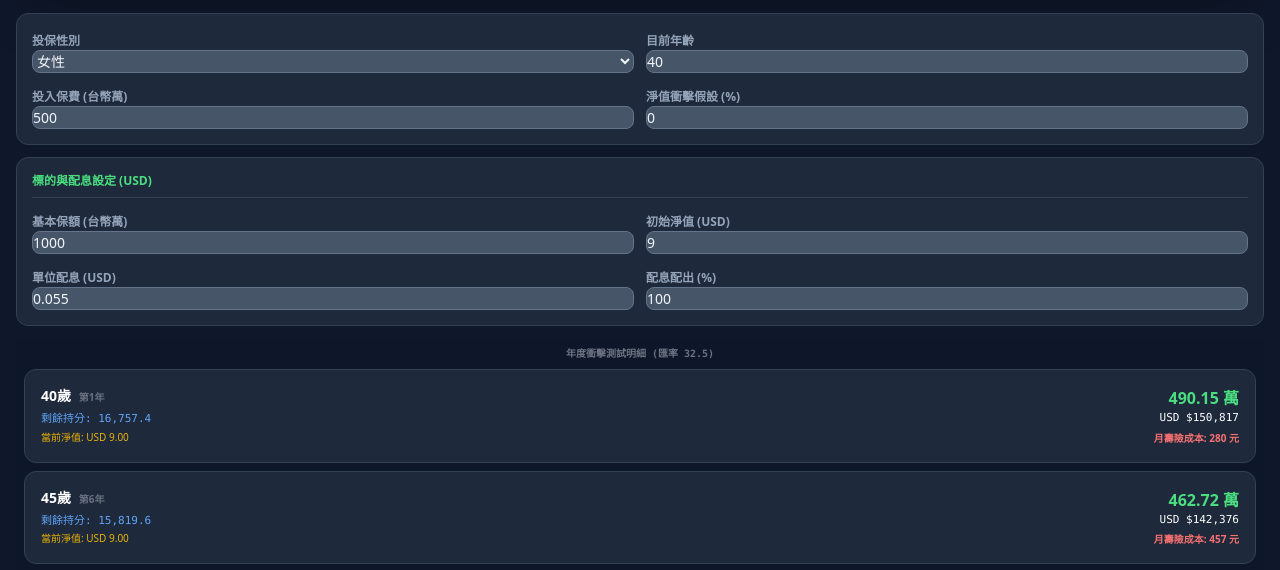
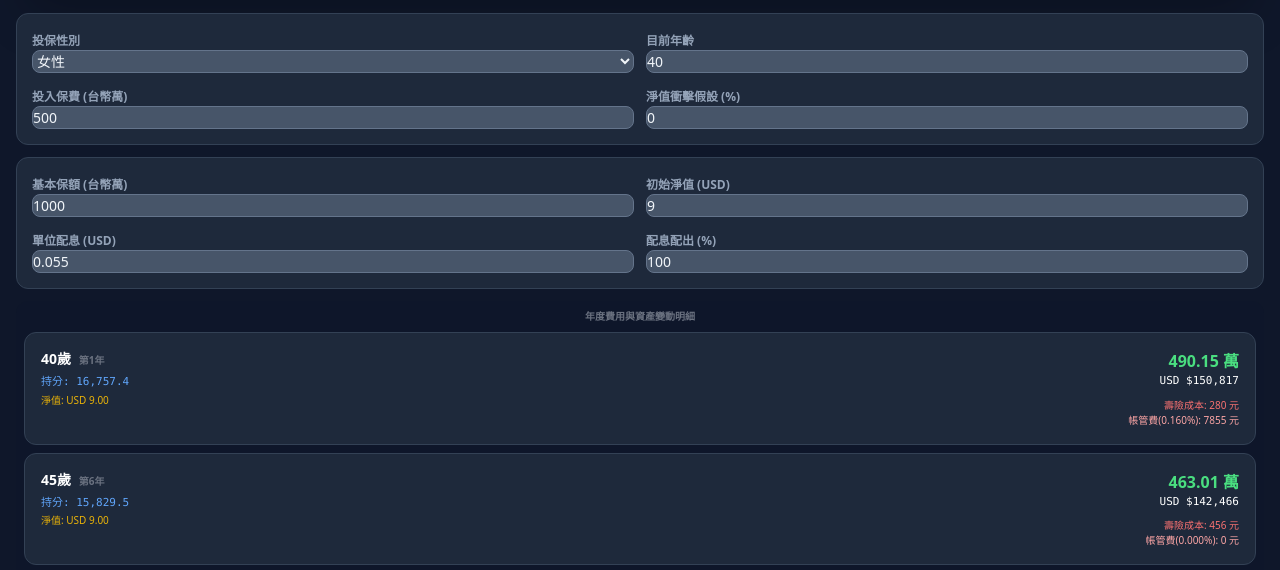
Before and after one commit to juststar0822-arch/my-fcn-dashboard, a plain HTML site: page 123.html in a window 1280 px wide. Shown: the part 230-800 px from the top of the page. Drawn offline with nearby package versions, Linux system fonts and the light colour scheme.

Commit message:
Update 123.html

```diff
--- a/123.html
+++ b/123.html
@@ -3,7 +3,7 @@
 <head>
     <meta charset="UTF-8">
     <meta name="viewport" content="width=device-width, initial-scale=1.0">
-    <title>元元致富精算 - 壓力測試版</title>
+    <title>元元致富精算 - 費用透明版</title>
     <script src="https://cdn.tailwindcss.com"></script>
     <script src="https://unpkg.com/vue@3/dist/vue.global.js"></script>
     <style>
@@ -12,6 +12,7 @@
         input, select { background: #475569; border: 1px solid #64748b; color: white; padding: 12px; border-radius: 8px; width: 100%; margin-top: 4px; font-size: 16px; outline: none; }
         label { color: #94a3b8; font-size: 12px; font-weight: bold; }
         .res-box { background: linear-gradient(135deg, #1e40af 0%, #111827 100%); border-radius: 20px; padding: 25px; text-align: center; margin-bottom: 15px; border: 1px solid #3b82f6; }
+        .fee-tag { font-size: 10px; padding: 1px 4px; border-radius: 3px; margin-left: 4px; }
     </style>
 </head>
 <body class="p-4">
@@ -31,12 +32,11 @@
         </div>
         <div class="grid grid-cols-2 gap-3">
             <div><label>投入保費 (台幣萬)</label><input type="number" v-model.number="principal"></div>
-            <div><label>淨值衝擊假設 (%)</label><input type="number" v-model.number="marketShock" placeholder="例如跌20填-20"></div>
+            <div><label>淨值衝擊假設 (%)</label><input type="number" v-model.number="marketShock"></div>
         </div>
     </div>
 
     <div class="input-card">
-        <h3 class="text-green-400 text-xs mb-3 font-bold border-b border-slate-700 pb-2 uppercase">標的與配息設定 (USD)</h3>
         <div class="grid grid-cols-2 gap-3">
             <div><label>基本保額 (台幣萬)</label><input type="number" v-model.number="faceAmount"></div>
             <div><label>初始淨值 (USD)</label><input type="number" v-model.number="nav" step="0.1"></div>
@@ -48,19 +48,26 @@
     </div>
 
     <div class="bg-slate-900/50 rounded-xl p-2 mb-10">
-        <h3 class="text-[10px] font-bold text-gray-500 mb-2 px-2 uppercase text-center font-mono">年度衝擊測試明細 (匯率 {{fx}})</h3>
+        <h3 class="text-[10px] font-bold text-gray-500 mb-2 px-2 uppercase text-center font-mono">年度費用與資產變動明細</h3>
         <div class="space-y-2">
             <div v-for="row in simulation" :key="row.age" class="bg-slate-800 p-4 rounded-xl border border-slate-700">
                 <div class="flex justify-between items-start">
                     <div class="flex-1">
                         <p class="text-sm font-bold text-white">{{ row.age }}歲 <span class="text-[10px] text-gray-500 ml-1">第{{ row.year + 1 }}年</span></p>
-                        <p class="text-[11px] text-blue-400 mt-1 font-mono">剩餘持分: {{ formatUnit(row.units) }}</p>
-                        <p class="text-[10px] text-yellow-500 mt-0.5">當前淨值: USD {{ row.currentNav.toFixed(2) }}</p>
+                        <p class="text-[11px] text-blue-400 mt-1 font-mono">持分: {{ formatUnit(row.units) }}</p>
+                        <p class="text-[10px] text-yellow-500 mt-0.5">淨值: USD {{ row.currentNav.toFixed(2) }}</p>
                     </div>
                     <div class="text-right flex-1">
                         <p class="text-base font-black text-green-400">{{ smartFormat(row.balance * 10000) }}</p>
                         <p class="text-[11px] text-white font-mono">USD ${{ smartFormatUSD(row.balance * 10000 / fx) }}</p>
-                        <p class="text-[10px] text-red-400 font-bold mt-1">月壽險成本: {{ smartFormat(row.fees * 10000) }}</p>
+
+                        <div class="mt-2 text-[10px]">
+                            <p class="text-red-400">壽險成本: {{ Math.round(row.coiFee * 10000) }} 元</p>
+                            <p class="text-red-300">
+                                帳管費({{ (row.feeRate*100).toFixed(3) }}%): {{ Math.round(row.adminFee * 10000) }} 元
+                            </p>
+                            <p v-if="row.maintenanceFee > 0" class="text-red-200">維護費: 100 元</p>
+                        </div>
                     </div>
                 </div>
             </div>
@@ -72,8 +79,8 @@
 const { createApp, ref, computed } = Vue;
 
 const COI_DATA = {
-    male: { 15:0.18, 20:0.25, 25:0.35, 30:0.48, 35:0.71, 40:1.27, 41:1.39, 42:1.52, 43:1.67, 44:1.83, 45:2.01, 50:2.89, 55:4.22, 60:6.22, 65:9.39, 70:15.42, 75:23.90, 80:37.65 },
-    female: { 15:0.08, 20:0.12, 25:0.18, 30:0.28, 35:0.39, 40:0.55, 41:0.59, 42:0.64, 43:0.69, 44:0.74, 45:0.85, 46:0.91, 47:0.98, 48:1.05, 49:1.13, 50:1.19, 51:1.27, 52:1.37, 53:1.46, 54:1.56, 55:1.80, 60:2.77, 65:4.67, 70:8.10, 75:13.61, 80:23.99 }
+    male: { 15:0.18, 20:0.25, 25:0.35, 30:0.48, 35:0.71, 40:1.27, 45:2.01, 50:2.89, 55:4.22, 60:6.22, 65:9.39, 70:15.42, 75:23.90, 80:37.65 },
+    female: { 15:0.08, 20:0.12, 25:0.18, 30:0.28, 35:0.39, 40:0.55, 45:0.85, 50:1.19, 55:1.80, 60:2.77, 65:4.67, 70:8.10, 75:13.61, 80:23.99 }
 };
 
 createApp({
@@ -104,36 +111,35 @@ createApp({
         };
 
         const runSim = (isFull) => {
-            // 一次性衝擊：第一年淨值就發生變動，之後維持平盤
-            let currentNav = nav.ref ? nav.value : nav; // 避免 Vue proxy 讀取問題
-            currentNav = nav.value * (1 + marketShock.value / 100);
-
+            let currentNav = nav.value * (1 + marketShock.value / 100);
             let currentUnits = (principal.value * 10000 / fx) / nav.value;
             let res = [];
             const isLarge = principal.value >= 1000;
 
             for (let y = 0; y <= 60; y++) {
                 let curAge = age.value + y;
+                let lastM_COI = 0, lastM_Admin = 0, lastM_Main = 0, currentFeeRate = 0;
 
                 for(let m = 0; m < 12; m++) {
                     let monthlyB = (currentUnits * currentNav * fx) / 10000;
                     let factor = getCOI(gender.value, curAge);
                     let nar = Math.max(0, faceAmount.value - monthlyB);
 
-                    // 費用規則 (第5年起免收帳管費)
-                    let feeRate = (y < 3) ? (isLarge ? 0.00155 : 0.0016) : (y === 3 ? (isLarge ? 0.001 : 0.0012) : 0);
-                    let mAdminFee = monthlyB >= 300 ? 0 : 0.01;
-                    let mCOI = (nar * factor) / 10000;
-                    let mTotalFee = mCOI + (monthlyB * feeRate) + mAdminFee;
+                    // 費率判定
+                    currentFeeRate = (y < 3) ? (isLarge ? 0.00155 : 0.0016) : (y === 3 ? (isLarge ? 0.001 : 0.0012) : 0);
+                    let mAdminFee = monthlyB >= 300 ? 0 : 0.01; // 100元 = 0.01萬
+                    let mCOIFee = (nar * factor) / 10000;
+                    let mPctFee = (monthlyB * currentFeeRate);
 
-                    // 配息回買 (固定用初始淨值 nav.value)
+                    lastM_COI = mCOIFee;
+                    lastM_Admin = mPctFee;
+                    lastM_Main = mAdminFee;
+
+                    let mTotalFee = mCOIFee + mPctFee + mAdminFee;
                     let mDiv = (currentUnits * divPerUnit.value * fx) / 10000;
                     let reinvestAmt = mDiv * (1 - withdrawRatio.value / 100);
 
-                    let feeUnits = (mTotalFee * 10000 / fx) / currentNav;
-                    let reinvestUnits = (reinvestAmt * 10000 / fx) / nav.value;
-
-                    currentUnits += (reinvestUnits - feeUnits);
+                    currentUnits += ((reinvestAmt - mTotalFee) * 10000 / fx) / (mTotalFee > reinvestAmt ? currentNav : nav.value);
                 }
 
                 let endOfYearB = (currentUnits * currentNav * fx) / 10000;
@@ -141,7 +147,8 @@ createApp({
                     res.push({
                         year: y, age: curAge, balance: endOfYearB,
                         units: currentUnits, currentNav: currentNav,
-                        fees: (Math.max(0, faceAmount.value - endOfYearB) * getCOI(gender.value, curAge) / 10000)
+                        coiFee: lastM_COI, adminFee: lastM_Admin,
+                        maintenanceFee: lastM_Main, feeRate: currentFeeRate
                     });
                 }
                 if (currentUnits <= 0) return isFull ? y : res;
@@ -149,14 +156,7 @@ createApp({
             return isFull ? 60 : res;
         };
 
-        const simulation = computed(() => runSim(false));
-        const survivalYears = computed(() => runSim(true));
-        const currentBalanceUSD = computed(() => {
-            const last = (simulation.value && simulation.value.length > 0) ? simulation.value[0] : null;
-            return last ? (last.balance * 10000 / fx) : 0;
-        });
-
-        return { gender, age, principal, marketShock, faceAmount, nav, divPerUnit, withdrawRatio, simulation, survivalYears, currentBalanceUSD, smartFormat, smartFormatUSD, formatUnit, fx };
+        return { gender, age, principal, marketShock, faceAmount, nav, divPerUnit, withdrawRatio, simulation: computed(() => runSim(false)), survivalYears: computed(() => runSim(true)), currentBalanceUSD: computed(() => { const r = runSim(false)[0]; return r ? r.balance*10000/fx : 0; }), smartFormat, smartFormatUSD, formatUnit, fx };
     }
 }).mount('#app');
 </script>
```
